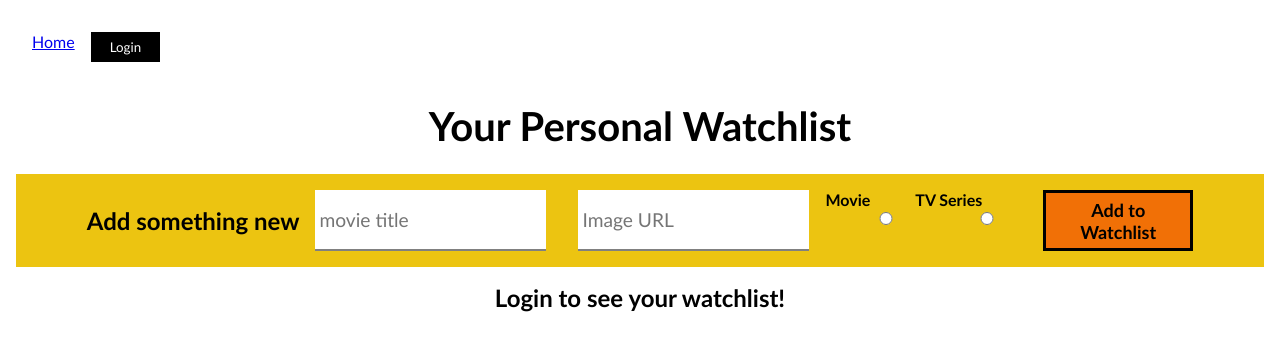
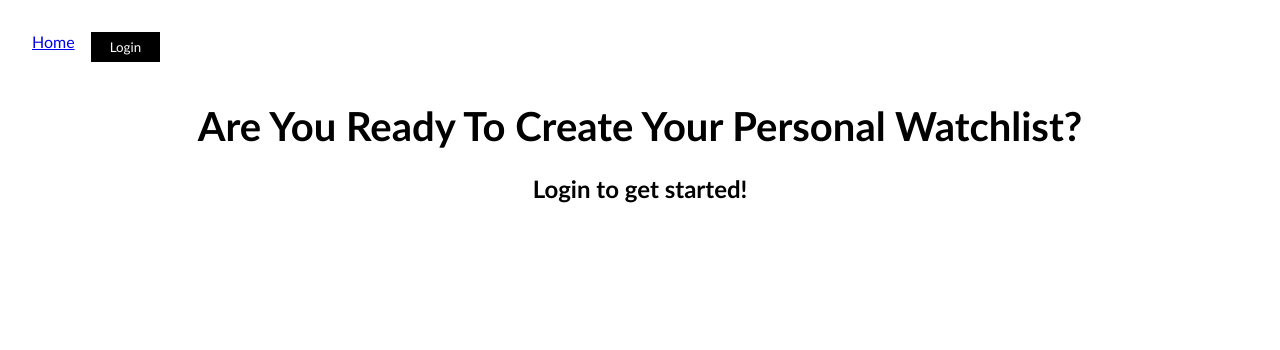
Before and after one commit to Khrebtova/phase-2-project-Watchlist, a React (Create React App) app: page / in a window 1280 px wide. Shown: the top 350 px of the page. Built offline with nearby package versions, Linux system fonts and the light colour scheme; data requests are answered from the project's data file.

Commit message:
add useContext in all components

```diff
--- a/db.json
+++ b/db.json
@@ -55,6 +55,13 @@
       "type": "movie",
       "watched": false,
       "id": 8
+    },
+    {
+      "title": "west side story",
+      "image": "https://images.fandango.com/images/spotlight/WestSideStory_Aw.jpg",
+      "type": "",
+      "watched": false,
+      "id": 9
     }
   ]
 }
--- a/src/App.js
+++ b/src/App.js
@@ -1,6 +1,7 @@
 import './App.css';
-import React, {useEffect, useState} from 'react';
+import React, {useEffect, useState, useContext} from 'react';
 import { BrowserRouter as Router, Routes, Route } from 'react-router-dom';
+import { UserContext } from './Context/User';
 import Header from './components/Header';
 import NewMovieForm from './components/NewMovieForm';
 import Home from './components/Home';
@@ -9,6 +10,7 @@ import TVseries from './components/TVseries';
 import Movies from './components/Movies';
 
 function App() {
+  const [isLoggedIn] = useContext(UserContext)
   const [shows, setShows] = useState([])
 
   useEffect(()=>{
@@ -35,7 +37,7 @@ function App() {
     <div className="app">
       <Router>
         <Header />
-        <NewMovieForm onAddShow={addShow}/>
+        {isLoggedIn ? <NewMovieForm onAddShow={addShow}/> : null}
         <Routes>
             <Route path="/" element={<Home />} />
             <Route path="/watchlist" element={<Watchlist onDeleteShow={deleteShow} onUpdateShow={updateShow} shows={shows}/>} />
--- a/src/components/Header.jsx
+++ b/src/components/Header.jsx
@@ -34,7 +34,7 @@ const Header = () => {
     return (
     <header>
         {isLoggedIn ? loggedInLinks() : loggedOutLinks() }
-        <h1>Your Personal Watchlist</h1>
+        {isLoggedIn? <h1>Welcome to Your Personal Watchlist</h1> : <h1>Are You Ready To Create Your Personal Watchlist?</h1>}
     </header>
 
     )
--- a/src/components/Home.jsx
+++ b/src/components/Home.jsx
@@ -1,10 +1,12 @@
-import React, { useContext } from 'react'
-import { useNavigate } from 'react-router-dom'
-import { UserContext } from '../Context/User'
+import React, { useContext } from 'react';
+import { useNavigate } from 'react-router-dom';
+import { UserContext } from '../Context/User';
 
 const Home = () => {
     const [isLoggedIn, setIsLoggedIn] = useContext(UserContext)
+
     const navigate = useNavigate()
+
     const handleClick =(e)=>{
         console.log("go to ", e.target.name)
         if(e.target.name === "watchlist"){
@@ -27,7 +29,7 @@ const Home = () => {
 
     return (
         <div>
-            {isLoggedIn ? loggedInLinks() : <h2> Login to see your watchlist!</h2>}
+            {isLoggedIn ? loggedInLinks() : <h2> Login to get started!</h2>}
         </div>
     )
 }
--- a/src/components/Moviecard.jsx
+++ b/src/components/Moviecard.jsx
@@ -1,8 +1,7 @@
-import React , {useState} from 'react';
+import React  from 'react';
 import { dataURL, headers } from '../Global';
 
 const Moviecard = ({show, onDeleteShow, onUpdateShow}) => {
-    const [watched, setWatched] = useState('')
 
     const handleDelete =()=> {
         fetch(dataURL+`/${show.id}`, {
@@ -15,7 +14,6 @@ const Moviecard = ({show, onDeleteShow, onUpdateShow}) => {
     const handleWatchedClick = () => {
         let isWatched;
         show.watched ? isWatched = false : isWatched = true;
-        setWatched(isWatched)
         console.log(show.id)
         fetch(dataURL+`/${show.id}`, {
             method: "PATCH",
--- a/src/components/Movies.jsx
+++ b/src/components/Movies.jsx
@@ -1,12 +1,12 @@
-import React, { useContext } from 'react'
-import Moviecard from './Moviecard'
-import { useNavigate } from 'react-router-dom'
-import { UserContext } from '../Context/User'
+import React, { useContext } from 'react';
+import { useNavigate } from 'react-router-dom';
+import { UserContext } from '../Context/User';
+import Moviecard from './Moviecard';
 
 const Movies = ({shows, onDeleteShow, onUpdateShow}) => {
-  const [isLoggedIn, setIsLoggedIn] = useContext(UserContext)
-  const movies = shows.filter(show => show.type === "movie")
-  const navigate = useNavigate()
+  const [isLoggedIn, setIsLoggedIn] = useContext(UserContext);
+  const movies = shows.filter(show => show.type === "movie");
+  const navigate = useNavigate();
 
   const handleClick =(e)=>{
     console.log("go to ", e.target.name)
@@ -17,7 +17,8 @@ const Movies = ({shows, onDeleteShow, onUpdateShow}) => {
     }
   }
 
-  return (
+  const loggedInPage =()=>{
+    return (
       <div>
         <button name="watchlist" onClick={handleClick}>Show my whole watchlist</button>
         <button name="tvseries" onClick={handleClick}>Show TV series</button>
@@ -25,6 +26,12 @@ const Movies = ({shows, onDeleteShow, onUpdateShow}) => {
             {movies.map(show => <Moviecard key={show.id} show={show} onDeleteShow={onDeleteShow} onUpdateShow={onUpdateShow}/>)}
         </ul>
       </div>
+    )}
+
+  return (
+      <>
+      {isLoggedIn ? loggedInPage() : <h2> Login to see your movies watchlist!</h2>}
+      </>
     )
 }
 
--- a/src/components/NewMovieForm.jsx
+++ b/src/components/NewMovieForm.jsx
@@ -27,7 +27,10 @@ const NewMovieForm = ({onAddShow}) => {
            body : JSON.stringify(newShow)
        })
        .then(resp => resp.json())
-       .then(data => onAddShow(data))
+       .then(data => {
+          console.log(data);
+          // onAddShow(data)
+        })
 
     }
 
--- a/src/components/TVseries.jsx
+++ b/src/components/TVseries.jsx
@@ -1,10 +1,15 @@
-import React from 'react';
-import { useNavigate } from 'react-router-dom'
+import React, {useContext} from 'react';
+import { useNavigate } from 'react-router-dom';
+import { UserContext } from '../Context/User';
 import Moviecard from './Moviecard';
 
 const TVseries = ({shows, onDeleteShow, onUpdateShow}) => {
+  const [isLoggedIn, setIsLoggedIn] = useContext(UserContext);
+
   const tvseries = shows.filter(show => show.type === "TVseries")
+
     const navigate = useNavigate()
+
     const handleClick =(e)=>{
       console.log("go to ", e.target.name)
       if(e.target.name === "watchlist"){
@@ -14,6 +19,7 @@ const TVseries = ({shows, onDeleteShow, onUpdateShow}) => {
       }
     }
 
+    const loggedInPage =()=>{
       return (
         <div>
           <button name="watchlist" onClick={handleClick}>Show my whole watchlist</button>
@@ -22,6 +28,12 @@ const TVseries = ({shows, onDeleteShow, onUpdateShow}) => {
             {tvseries.map(show => <Moviecard key={show.id} show={show} onDeleteShow={onDeleteShow} onUpdateShow={onUpdateShow}/>)}
           </ul>
         </div>
+      )}
+
+  return (
+    <>
+    {isLoggedIn ? loggedInPage() : <h2> Login to see your TV series watchlist!</h2>}
+    </>
   )
 }
 
--- a/src/components/Watchlist.jsx
+++ b/src/components/Watchlist.jsx
@@ -1,10 +1,13 @@
-import React from 'react';
+import React, { useContext } from 'react';
+import { useNavigate } from 'react-router-dom';
+import { UserContext } from '../Context/User';
 import Moviecard from './Moviecard';
-import { useNavigate } from 'react-router-dom'
 
 const Watchlist = ({shows, onDeleteShow, onUpdateShow}) => {
-    console.log(shows)
+    const [isLoggedIn, setIsLoggedIn] = useContext(UserContext)
+
     const navigate = useNavigate()
+
     const handleClick =(e)=>{
       console.log("go to ", e.target.name)
       if(e.target.name === "watchlist"){
@@ -13,15 +16,28 @@ const Watchlist = ({shows, onDeleteShow, onUpdateShow}) => {
         navigate(`/watchlist/${e.target.name}`)
       }
     }
+
+    const showsToDisplay = shows.map(show => <Moviecard key={show.id} show={show} onDeleteShow={onDeleteShow} onUpdateShow={onUpdateShow}/>)
+
+
+    const loggedInPage =()=>{
         return (
             <div>
                 <button  name="movies" onClick={handleClick}>Show movies</button>
                 <button  name="tvseries" onClick={handleClick}>Show TV series</button>
                 <ul className='cards'>
-            {shows.map(show => <Moviecard key={show.id} show={show} onDeleteShow={onDeleteShow} onUpdateShow={onUpdateShow}/>)}
+                    {/* {shows.map(show => <Moviecard key={show.id} show={show} onDeleteShow={onDeleteShow} onUpdateShow={onUpdateShow}/>)} */}
+                    {showsToDisplay}
                 </ul>
             </div>
         )
     }
+  return (
+      <>
+        {isLoggedIn ? loggedInPage() : <h2> Login to see your watchlist!</h2>}
+      </>
+
+  )
+}
 
 export default Watchlist
```
Also changed, not shown: src/index.js (+4 -4 lines). Lines whose indentation alone changed are shown as unchanged.
